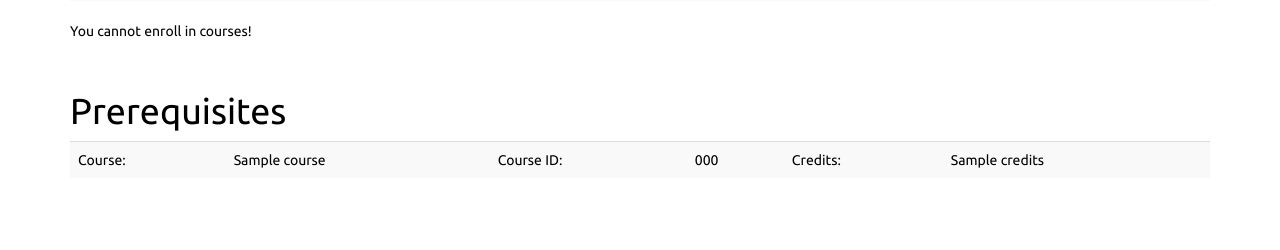
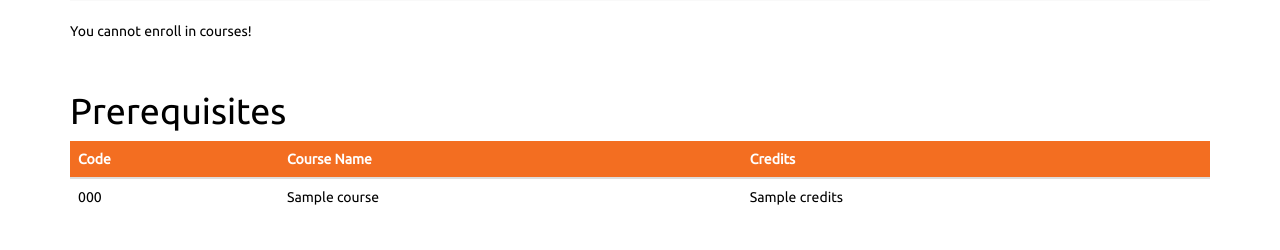
Before and after one commit to amccarthy1/gr8, a Django app: template gr8/grading/templates/course_info.html in a window 1280 px wide. Shown: the part 332-582 px from the top of the page. Run offline with Django 3.2, Linux system fonts and the light colour scheme; the template is opened without the code that fills it: most values are stand-ins (such as "Sample title", 1, 10 or a date in 2020); some libraries are stand-ins or nearby versions.

Commit message:
Changed the table style of the prereq table

```diff
--- a/gr8/grading/templates/course_info.html
+++ b/gr8/grading/templates/course_info.html
@@ -89,21 +89,29 @@ Course Info {{ course.desc_string }}
     <th colspan=4>
         <h1>Prerequisites</h1>
     </th>
+    <div class="table-responsive">
+    <table class="table table-hover" >
+        <thead>
+            <tr class="course-header bg-primary">
+                <th>Code</th>
+                <th>Course Name</th>
+                <th>Credits</th>
+            </tr>
+        </thead>
+    <tbody>
+       {% for prereq in course.get_prereqs %}
 
-    <table id="prereq-table" class="table table-striped">
-        <tbody>
-        {% for prereq in course.get_prereqs %}
-            <tr>
-                <td class="item-name">Course: </td>
-                <td class="item-value ">{{ prereq.course.name }}</td>
-                <td class="item-name">Course ID:</td>
-                <td class="item-value">{{ prereq.course.code }}</td>
-                <td class="item-name">Credits:</td>
-                <td class="item-value">{{ prereq.course.credits }}</td>
-            </tr>
+        <tr class="course-row" id="{{ course.id }}">
+            <td>{{ prereq.course.code }}</td>
+            <td>{{ prereq.course.name }}</td>
+            <td>{{ prereq.course.credits }}</td>
+        </tr>
+
         {% endfor %}
         </tbody>
     </table>
+</div>
+
 {% endif %}
 
 
```
